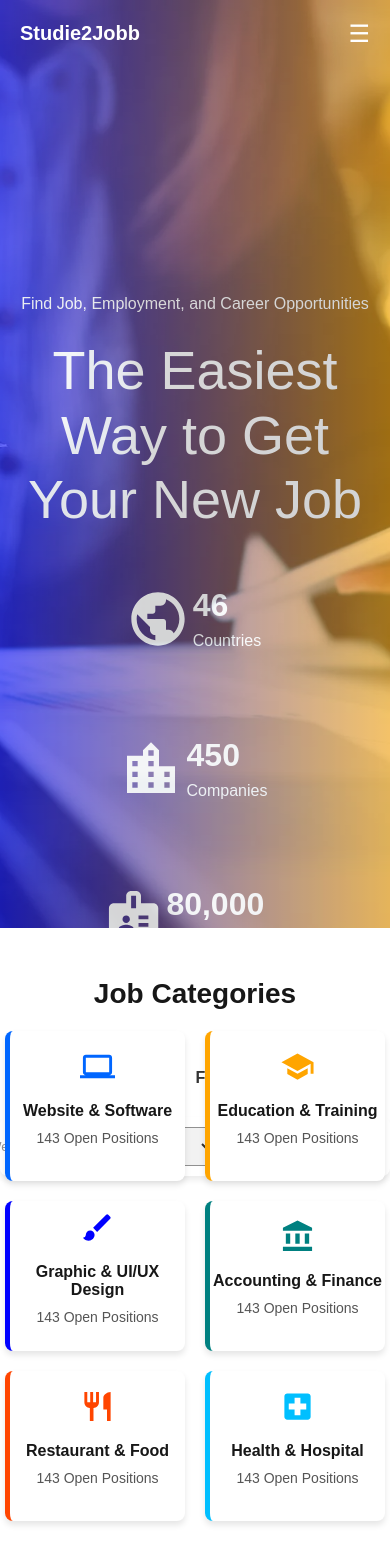
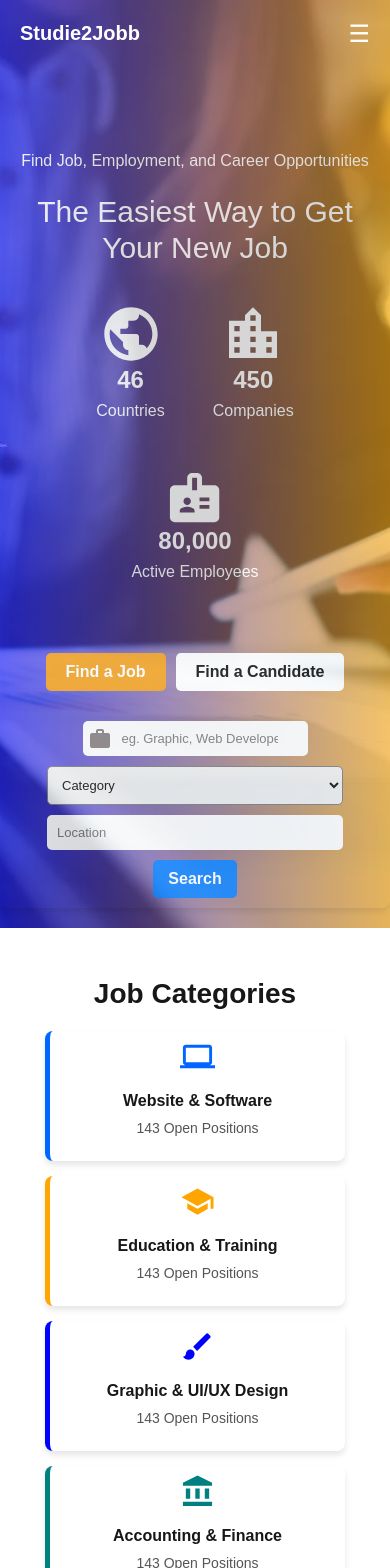
Before and after one commit to shivamgupta002/Business-Studie2jobb, a Next.js app: page / in a window 390 px wide. Shown: the top 1568 px of the page. Built offline with nearby package versions, Linux system fonts and the light colour scheme.

Commit message:
animation added

```diff
--- a/src/app/_components/Hero.jsx
+++ b/src/app/_components/Hero.jsx
@@ -3,7 +3,7 @@ import React, { useEffect, useState } from "react";
 import "../_css/Hero.css";
 import PublicIcon from "@mui/icons-material/Public";
 import LocationCityIcon from "@mui/icons-material/LocationCity";
-import WorkIcon from '@mui/icons-material/Work';
+import WorkIcon from "@mui/icons-material/Work";
 import BadgeIcon from "@mui/icons-material/Badge";
 import AOS from "aos";
 import "aos/dist/aos.css";
@@ -12,6 +12,7 @@ import CountUp from "react-countup";
 const Hero = () => {
   const [startCounting, setStartCounting] = useState(false);
   const [activeTab, setActiveTab] = useState("job");
+  const [showSearchBox, setShowSearchBox] = useState(false);
 
   useEffect(() => {
     AOS.init({
@@ -22,6 +23,10 @@ const Hero = () => {
     setTimeout(() => {
       setStartCounting(true);
     }, 1500);
+
+    setTimeout(() => {
+      setShowSearchBox(true);
+    }, 1000);
   }, []);
 
   return (
@@ -64,7 +69,9 @@ const Hero = () => {
           </div>
         </div>
 
-        <div className="search_section">
+        {/* SEARCH SECTION - Show only after 1s */}
+        {showSearchBox && (
+          <div className="search_section" data-aos="fade-up">
             <div className="tabs">
               <button
                 className={`tab ${activeTab === "job" ? "active" : ""}`}
@@ -80,21 +87,6 @@ const Hero = () => {
               </button>
             </div>
 
-          {/* <div className="searchBox">
-            <div className="job">
-              <WorkIcon className="icon" />
-              <input type="text" placeholder="eg. Graphic, Web Developer" />
-            </div>
-            <select>
-              <option disabled value="">Category</option>
-              <option>Full Time</option>
-              <option>Part Time</option>
-              <option>Freelance</option>
-              <option>Internship</option>
-            </select>
-            <input type="text" placeholder="Location" className="location_input" />
-            <button className="searchButton">Search</button>
-          </div> */}
             <div className="searchBox">
               {activeTab === "job" ? (
                 <>
@@ -129,8 +121,8 @@ const Hero = () => {
               )}
               <button className="searchButton">Search</button>
             </div>
-
           </div>
+        )}
       </div>
     </div>
   );
--- a/src/app/_components/MiniBox.jsx
+++ b/src/app/_components/MiniBox.jsx
@@ -1,13 +1,14 @@
 "use client";
-import React from "react";
+import React, { useEffect, useRef, useState } from "react";
+import AOS from "aos";
+import "aos/dist/aos.css";
 import ComputerIcon from "@mui/icons-material/Computer";
 import SchoolIcon from "@mui/icons-material/School";
 import BrushIcon from "@mui/icons-material/Brush";
 import AccountBalanceIcon from "@mui/icons-material/AccountBalance";
 import RestaurantIcon from "@mui/icons-material/Restaurant";
 import LocalHospitalIcon from "@mui/icons-material/LocalHospital";
-import "../_css/MiniBox.css"
-
+import "../_css/MiniBox.css";
 
 const jobCategories = [
     { title: "Website & Software", icon: <ComputerIcon fontSize="large" />, color: "#0066FF" },
@@ -19,10 +20,35 @@ const jobCategories = [
 ];
 
 const MiniBox = () => {
+    const miniBoxRef = useRef(null);
+    const [aosInitialized, setAosInitialized] = useState(false);
+
+    useEffect(() => {
+        const observer = new IntersectionObserver(
+            ([entry]) => {
+                if (entry.isIntersecting && !aosInitialized) {
+                    AOS.init({ duration: 1500, once: true });
+                    setAosInitialized(true);
+                }
+            },
+            { threshold: 0.2 }
+        );
+
+        if (miniBoxRef.current) {
+            observer.observe(miniBoxRef.current);
+        }
+
+        return () => {
+            if (miniBoxRef.current) {
+                observer.unobserve(miniBoxRef.current);
+            }
+        };
+    }, [aosInitialized]);
+
     return (
-        <div className="miniBox-container">
-            <h2 className="miniBox-title">Job Categories</h2>
-            <div className="miniBox-grid">
+        <div className="miniBox-container" ref={miniBoxRef}>
+            <h2 className="miniBox-title" data-aos="fade-up">Job Categories</h2>
+            <div className="miniBox-grid" data-aos="fade-up">
                 {jobCategories.map((category, index) => (
                     <div
                         key={index}
--- a/src/app/_css/Hero.css
+++ b/src/app/_css/Hero.css
@@ -23,17 +23,41 @@
 .content {
     color: #fff;
     text-align: center;
-    padding-top: 35vh;
+    padding-top: 25vh;
     margin-bottom: 1.5rem;
+    font-size: 20px;
 }
 
 .hero_h1 {
-    font-size: 54px;
+    font-size: 48px;
     color: #fff;
     line-height: 1.2;
     font-weight: 400;
     text-align: center;
     margin: 10px;
+}
+
+/* Responsive Text */
+@media (max-width: 768px) {
+    .content {
+        font-size: 18px;
+        padding-top: 22vh;
+    }
+
+    .hero_h1 {
+        font-size: 36px;
+    }
+}
+
+@media (max-width: 480px) {
+    .content {
+        font-size: 16px;
+        padding-top: 18vh;
+    }
+
+    .hero_h1 {
+        font-size: 30px;
+    }
 }
 
 /* Hero Stats */
@@ -48,17 +72,42 @@
 .stats_1 {
     color: #fff;
     display: flex;
-    padding: 2.2rem 6.5rem;
+    padding: 2rem 5rem;
+    align-items: center;
 }
 
 .hero_figure {
-    padding: 0 0.2rem;
+    padding: 0 0.5rem;
 }
 
 .hero_figure h2 {
     font-size: 2rem;
 }
 
+/* Responsive Stats */
+@media (max-width: 768px) {
+    .stats_1 {
+        padding: 1.5rem 3rem;
+    }
+
+    .hero_figure h2 {
+        font-size: 1.8rem;
+    }
+}
+
+@media (max-width: 480px) {
+    .stats_1 {
+        padding: 1rem;
+        flex-direction: column;
+        text-align: center;
+    }
+
+    .hero_figure h2 {
+        font-size: 1.5rem;
+    }
+}
+
+/* Search Section */
 .search_section {
     margin-top: 40px;
 }
@@ -88,28 +137,30 @@
     color: white;
 }
 
+/* Search Box */
 .searchBox {
     display: flex;
     gap: 10px;
     justify-content: center;
-    /* background: white; */
     padding: 10px;
     border-radius: 8px;
     box-shadow: 0px 4px 6px rgba(0, 0, 0, 0.1);
+    flex-wrap: wrap;
 }
 
+/* Input Fields */
 .job {
-    /* border: 1px solid black; */
-    padding-left:5px ;
+    padding-left: 5px;
     background-color: #fff;
     display: flex;
-    justify-content: center;
     align-items: center;
     border-radius: 5px;
 }
-.job .icon{
+
+.job .icon {
     color: #837a7a;
 }
+
 .job input {
     border: none;
 }
@@ -118,11 +169,24 @@
 .searchBox select {
     padding: 10px;
     font-size: 13px;
-    /* border: 1px solid #ddd; */
     border-radius: 5px;
     width: 200px;
 }
-.searchBox .location_input{
+
+/* Responsive Search Box */
+@media (max-width: 768px) {
+    .searchBox {
+        flex-direction: column;
+        align-items: center;
+    }
+
+    .searchBox input,
+    .searchBox select {
+        width: 80%;
+    }
+}
+
+.searchBox .location_input {
     border: none;
 }
 
--- a/src/app/_css/MiniBox.css
+++ b/src/app/_css/MiniBox.css
@@ -15,6 +15,19 @@
   gap: 20px;
 }
 
+@media (max-width: 768px) {
+  .miniBox-grid {
+    gap: 15px;
+  }
+}
+
+@media (max-width: 480px) {
+  .miniBox-grid {
+    flex-direction: column;
+    align-items: center;
+  }
+}
+
 .miniBox-item {
   width: 180px;
   height: 150px;
@@ -29,6 +42,21 @@
   transition: transform 0.3s ease, background-color 0.3s ease, box-shadow 0.3s ease;
   position: relative;
   overflow: hidden;
+}
+
+@media (max-width: 768px) {
+  .miniBox-item {
+    width: 160px;
+    height: 140px;
+  }
+}
+
+@media (max-width: 480px) {
+  .miniBox-item {
+    width: 90%;
+    max-width: 300px;
+    height: 130px;
+  }
 }
 
 .miniBox-item:hover {
```
Lines whose indentation alone changed are shown as unchanged.
